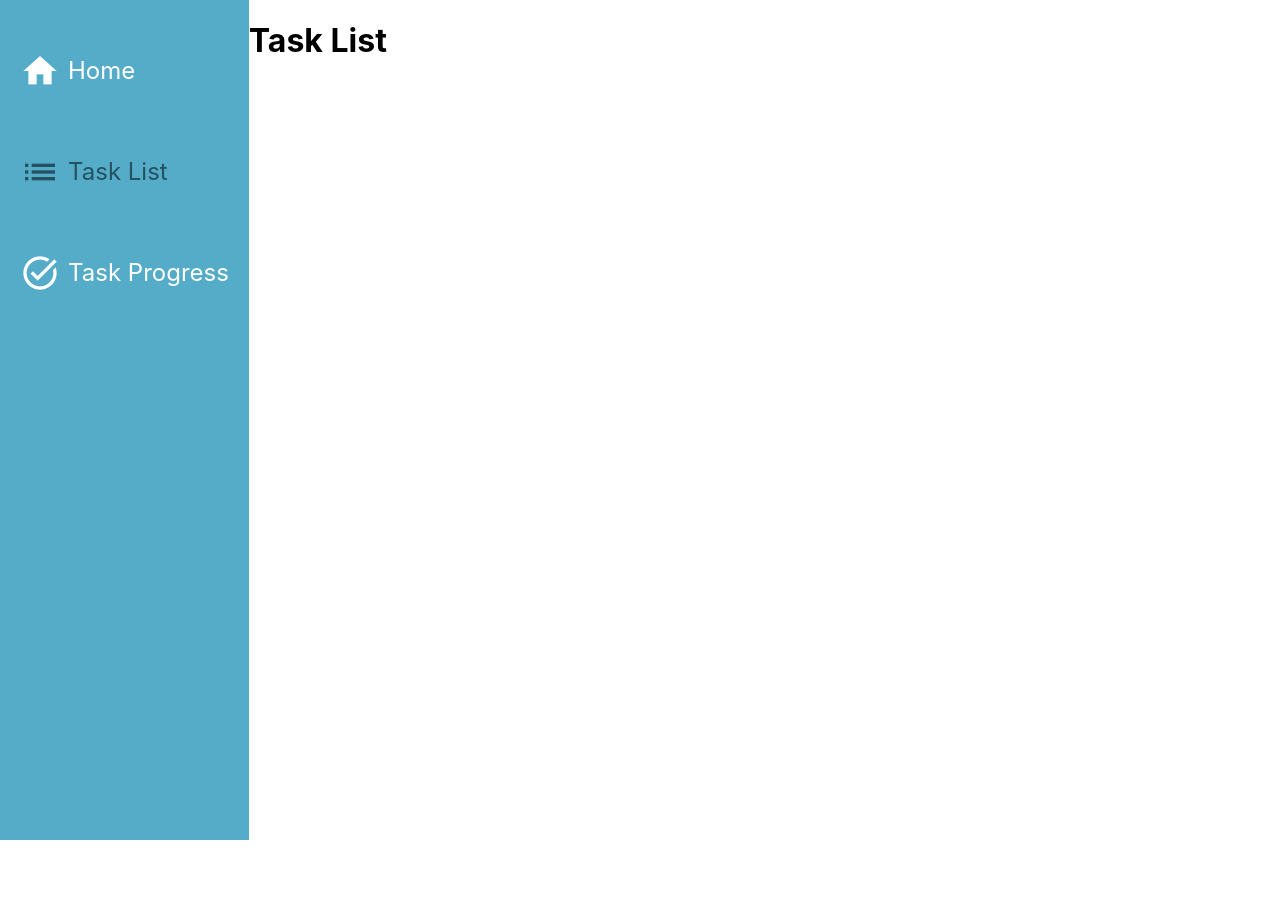
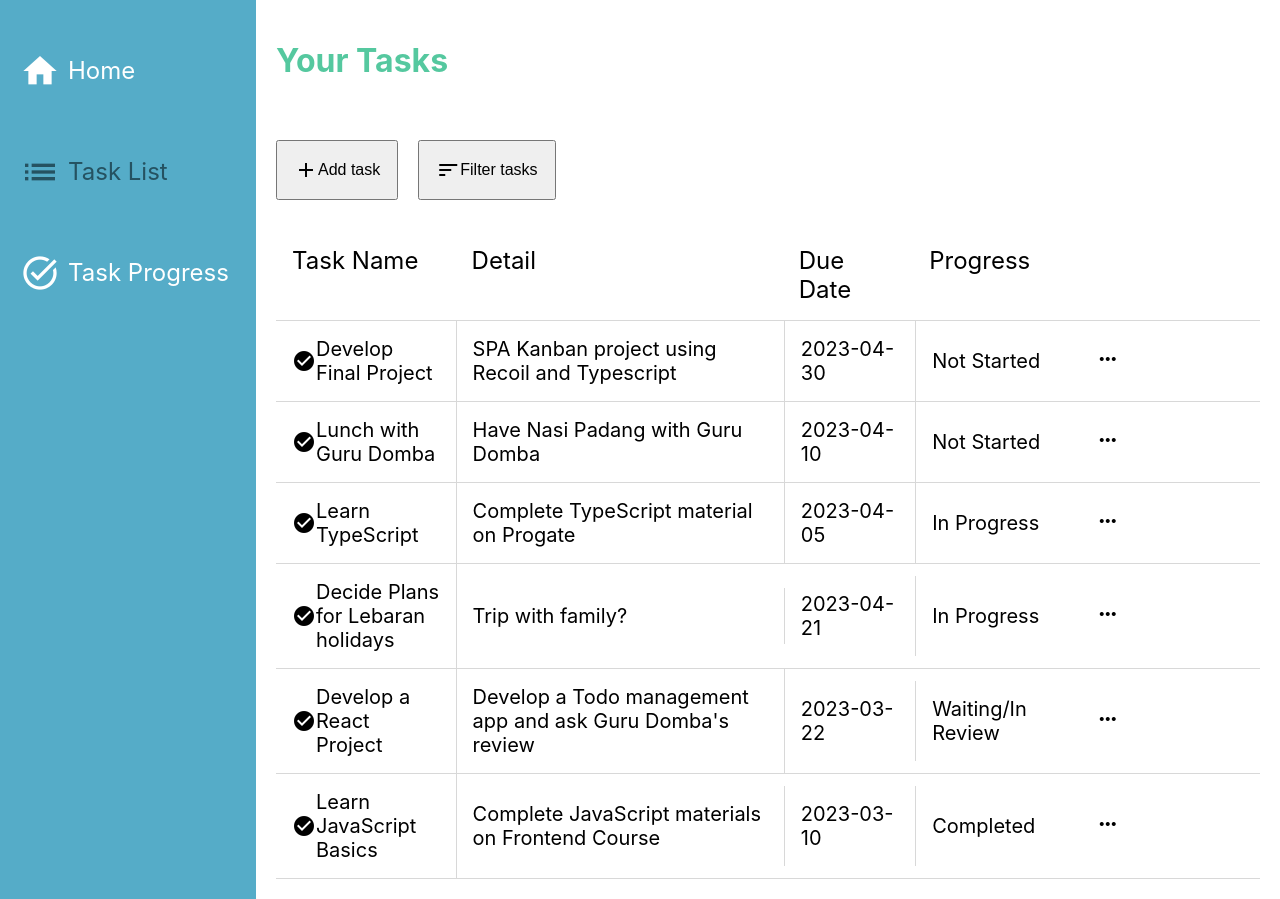
Before and after one commit to Teachz77/Kanban-Project, a React (Vite) app: page /task-list in a window 1280 px wide. Before the commit the page ends 840 px from the top, so only its background shows below. Built offline with nearby package versions, Linux system fonts and the light colour scheme.

Commit message:
Develop the layoutsof Tasklist and TaskProgress pages

```diff
--- a/src/App.tsx
+++ b/src/App.tsx
@@ -1,8 +1,10 @@
-import { useState, Suspense, lazy} from 'react'
+import { Suspense, lazy} from 'react'
 import { createBrowserRouter, RouterProvider } from 'react-router-dom'
-import SideMenu from './components/SideMenu'
+// import SideMenu from './components/SideMenu'
 import { RecoilRoot } from 'recoil'
 import TaskSummary from './features/tasks/components/TaskSummary'
+import TaskList from './features/tasks/components/TaskList/TaskList'
+import TaskProgress from './features/tasks/components/TaskProgress/TaskProgress'
 
 const SideMenuLayout = lazy(() => import('./layouts/SideMenuLayout'))
 const router = createBrowserRouter([
@@ -22,28 +24,16 @@
           </Suspense>
         ),
       },
+      {
+        path: '/task-list',
+        element: <TaskList />
+      },
+      {
+        path: '/task-progress',
+        element: <TaskProgress />
+      },
     ],
   },
-  {
-    path: 'task-list',
-    element: (
-    <div style={{ display: 'flex' }}>
-      <SideMenu />
-      <h1>Task List</h1>
-    </div>
-    ),
-  },
-  {
-    path: 'task-progress',
-    element: (
-    <div style={{ display: 'flex' }}>
-      <SideMenu />
-      <h1>Task Progress</h1>
-    </div>
-    ),
-  },
-
-
 ])
 
 function App(): JSX.Element {
--- a/src/features/tasks/TaskSelectors.ts
+++ b/src/features/tasks/TaskSelectors.ts
@@ -19,3 +19,30 @@
         })
     },
 })
+
+export const notStartedTasksSelector = selector<Task[]>({
+    key: 'notStartedTasks',
+    get: ({ get }) => {
+        return get (tasksState).filter((task) => {
+            return task.progressOrder === 1
+        })
+    }
+})
+
+export const inProgressTasksSelector = selector<Task[]>({
+    key: 'inProgressTasks',
+    get: ({ get }) => {
+        return get(tasksState).filter ((task)=> {
+            return task.progressOrder === 2
+        })
+    }
+})
+
+export const waitingTasksSelector = selector<Task[]>({
+    key: 'waitingTasks',
+    get: ({ get }) => {
+        return get(tasksState).filter ((task)=> {
+            return task.progressOrder === 3
+        })
+    }
+})
--- /dev/null
+++ b/src/features/tasks/components/TaskList/TaskList.tsx
@@ -0,0 +1,88 @@
+import React from 'react'
+import { useRecoilValue } from 'recoil'
+import { tasksState } from '../../TaskAtoms'
+import TaskListItem from './TaskListItem'
+import type { Task, CSSProperties } from '../../../../types'
+
+const TaskList = (): JSX.Element => {
+    const tasks: Task[] = useRecoilValue(tasksState)
+
+    return (
+        <div style={styles.container}>
+            <h1 style={styles.heading}>Your Tasks</h1>
+            <div style={styles.taskButtons}>
+                <button style={styles.button}>
+                    <span className="material-icons">add</span>Add task
+                </button>
+                <button style={styles.button}>
+                    <span className="material-icons">sort</span>Filter tasks
+                </button>
+            </div>
+            <div>
+                <div style={styles.tableHead}>
+                    <div style={styles.tableHeaderTaskName}>
+                        Task Name
+                    </div>
+                    <div style={styles.tableHeaderDetail}>
+                        Detail
+                    </div>
+                    <div style={styles.tableHeaderDueDate}>
+                        Due Date
+                    </div>
+                    <div style={styles.tableHeaderProgress}>
+                        Progress
+                    </div>
+                </div>
+                {tasks.map((task: Task) => {
+                    return <TaskListItem task={task} key={task.id} />
+                })}
+            </div>
+        </div>
+    )
+}
+
+const styles: CSSProperties = {
+    container: {
+        padding: '20px',
+    },
+    heading: {
+        color: '#55C89F',
+        marginBottom: '60px',
+    },
+    taskButtons: {
+        display: 'flex',
+        marginBottom: '30px',
+        position: 'relative',
+    },
+    button: {
+        padding: '16px',
+        fontSize: '16px',
+        marginRight: '20px',
+        cursor: 'pointer',
+        display: 'flex',
+        alignItems: 'center'
+    },
+    tableHead: {
+        display: 'flex',
+        fontSize: '24px',
+        borderBottom: '1px solid #D8D8D8',
+    },
+    tableHeaderTaskName: {
+        padding: '16px',
+        width: '15%',
+    },
+    tableHeaderDetail: {
+        padding: '16px',
+        width: '30%',
+    },
+    tableHeaderDueDate: {
+        padding: '16px',
+        width: '10%',
+    },
+    tableHeaderProgress: {
+        padding: '16px',
+        width: '15%',
+    },
+}
+
+export default TaskList
--- /dev/null
+++ b/src/features/tasks/components/TaskList/TaskListItem.tsx
@@ -0,0 +1,84 @@
+import React from 'react'
+import type { Task, CSSProperties } from '../../../../types'
+
+interface TaskListItemProps {
+    task: Task
+}
+
+const getProgressCategory = (progressOrder: number): string => {
+    switch (progressOrder) {
+        case 1:
+            return 'Not Started'
+        case 2:
+            return 'In Progress'
+        case 3:
+            return 'Waiting/In Review'
+        case 4:
+            return 'Completed'
+        default:
+            return 'Not Started'
+    }
+}
+
+const TaskListItem = ({ task }: TaskListItemProps): JSX.Element => {
+    return (
+        <div style={styles.tableBody}>
+            <div style={styles.tableBodyTaskTitle}>
+                <span className="material-icons">check_circle</span> {task.title}
+            </div>
+            <div style={styles.tableBodyDetail}>
+                {task.detail}
+            </div>
+            <div style={styles.tableBodyDueDate}>
+                {task.dueDate}
+            </div>
+            {/* <div style={styles.tableBodyProgress}>
+                {task.progressOrder}
+            </div> */}
+            <div style={styles.tableBodyProgress}>
+                {getProgressCategory(task.progressOrder)}
+            </div>
+            <div>
+                <span className="material-icons" style={styles.menuIcon}>more_horiz</span>
+            </div>
+        </div>
+    )
+}
+
+const styles: CSSProperties = {
+    tableBody: {
+        display: 'flex',
+        alignItems: 'center',
+        borderBottom: '1px solid #D8D8D8',
+        fontSize: '20px',
+        position: 'relative',
+    },
+    tableBodyTaskTitle: {
+        width: '15%',
+        padding: '16px',
+        display: 'flex',
+        alignItems: 'center',
+        overflowWrap: 'anywhere',
+        borderRight: '1px solid #D8D8D8',
+    },
+    tableBodyDetail: {
+        width: '30%',
+        padding: '16px',
+        overflowWrap: 'anywhere',
+        borderRight: '1px solid #D8D8D8',
+    },
+    tableBodyDueDate: {
+        width: '10%',
+        padding: '16px',
+        borderRight: '1px solid #D8D8D8',
+    },
+    tableBodyProgress: {
+        width: '15%',
+        padding: '16px',
+    },
+    menuIcon: {
+        cursor: 'pointer',
+    },
+}
+
+export default TaskListItem
--- /dev/null
+++ b/src/features/tasks/components/TaskProgress/TaskCard.tsx
@@ -0,0 +1,69 @@
+import React from 'react'
+import type { Task, CSSProperties } from '../../../../types'
+
+interface TaskCardProps {
+    task: Task
+}
+
+const getArrowPositionStyle = (progressOrder: number): React.CSSProperties => {
+    const justifyContentValue: 'flex-end' | 'space-between' =
+    progressOrder === 1 ? 'flex-end' : 'space-between'
+    return {
+        display: 'flex',
+        justifyContent: justifyContentValue,
+    }
+}
+
+const TaskCard = ({ task }: TaskCardProps): JSX.Element => {
+    return (
+        <div style={styles.taskCard}>
+            <div style={styles.taskIcons}>
+                <div className="material-icons">check_circle</div>
+                <div className="material-icons" style={styles.menuIcon}>more_vert</div>
+            </div>
+            <p style={styles.taskTitle}>{task.title}</p>
+            <div>
+                <p>{task.detail}</p>
+            </div>
+            <div>
+                <p>Due on {task.dueDate}</p>
+            </div>
+            <div style={getArrowPositionStyle(task.progressOrder)}>
+                {task.progressOrder !== 1 && (
+                    <button className="material-icons">chevron_left</button>
+                )}
+                {task.progressOrder !== 4 && (
+                    <button className="material-icons">chevron_right</button>
+                )}
+            </div>
+        </div>
+    )
+}
+
+const styles: CSSProperties = {
+    taskCard: {
+        backgroundColor: '#C7EFD0',
+        borderRadius: '12px',
+        padding: '24px',
+        margin: '12px 0',
+        fontSize: '20px',
+        overflowWrap: 'anywhere',
+        position: 'relative',
+    },
+    taskIcons: {
+        display: 'flex',
+        justifyContent: 'space-between',
+    },
+    menuIcon: {
+        cursor: 'pointer',
+    },
+    taskTitle: {
+        fontSize: '30px',
+    },
+    arrowsContainer: {
+        display: 'flex',
+        justifyContent: 'space-between',
+    },
+}
+
+export default TaskCard
--- /dev/null
+++ b/src/features/tasks/components/TaskProgress/TaskColumn.tsx
@@ -0,0 +1,43 @@
+import React from 'react'
+import TaskCard from './TaskCard'
+import type { Task, CSSProperties } from '../../../../types'
+
+interface TaskColumnProps {
+    columnTitle: string
+    tasks: Task[]
+}
+
+const TaskColumn = ({ columnTitle, tasks }: TaskColumnProps): JSX.Element => {
+    return (
+        <div style={styles.categoryColumn}>
+            <div style={styles.columnTitleWrapper}>
+                <h2 style={styles.categoryTitle}>{columnTitle}</h2>
+                <div className="material-icons" style={styles.plusIcon}>
+                    add
+                </div>
+            </div>
+            <div>
+                {tasks.map((task: Task) => {
+                    return <TaskCard key={task.id} task={task} />
+                })}
+            </div>
+        </div>
+    )
+}
+
+const styles: CSSProperties = {
+    plusIcon: {
+        cursor: 'pointer',
+    },
+    categoryColumn: {
+        width: '22%',
+    },
+    columnTitleWrapper: {
+        display: 'flex',
+        justifyContent: 'space-between',
+        alignItems: 'center',
+        padding: '0 4px'
+    }
+}
+
+export default TaskColumn
--- /dev/null
+++ b/src/features/tasks/components/TaskProgress/TaskProgress.tsx
@@ -0,0 +1,43 @@
+import React from 'react'
+import { useRecoilValue } from 'recoil'
+import { notStartedTasksSelector, inProgressTasksSelector, waitingTasksSelector, completedTasksSelector, } from '../../TaskSelectors'
+import TaskColumn from './TaskColumn'
+import type { Task, CSSProperties } from '../../../../types'
+
+const TaskProgress = (): JSX.Element => {
+    const notStartedTasks: Task[] = useRecoilValue(notStartedTasksSelector)
+
+    const inProgressTasks: Task[] = useRecoilValue(inProgressTasksSelector)
+
+    const waitingTasks: Task[] = useRecoilValue(waitingTasksSelector)
+
+    const completedTasks: Task[] = useRecoilValue(completedTasksSelector)
+
+    return (
+        <div style={styles.container}>
+            <h1 style={styles.heading}></h1>
+            <div style={styles.taskCategories}>
+                <TaskColumn columnTitle="Not Started" tasks={notStartedTasks}/>
+                <TaskColumn columnTitle="In Progress" tasks={inProgressTasks}/>
+                <TaskColumn columnTitle="In Review / Waiting" tasks={waitingTasks}/>
+                <TaskColumn columnTitle="Completed" tasks={completedTasks}/>
+            </div>
+        </div>
+    )
+}
+
+const styles: CSSProperties = {
+    container: {
+        padding: '20px',
+    },
+    heading: {
+        color: '#55C89F',
+        marginBottom: '60px',
+    },
+    taskCategories: {
+        display: 'flex',
+        justifyContent: 'space-around',
+    },
+}
+
+export default TaskProgress
```
